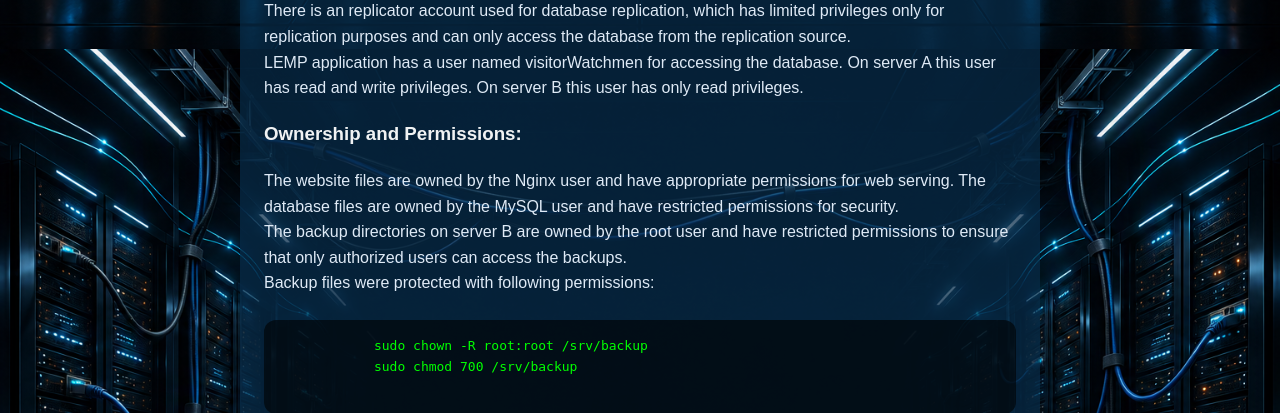
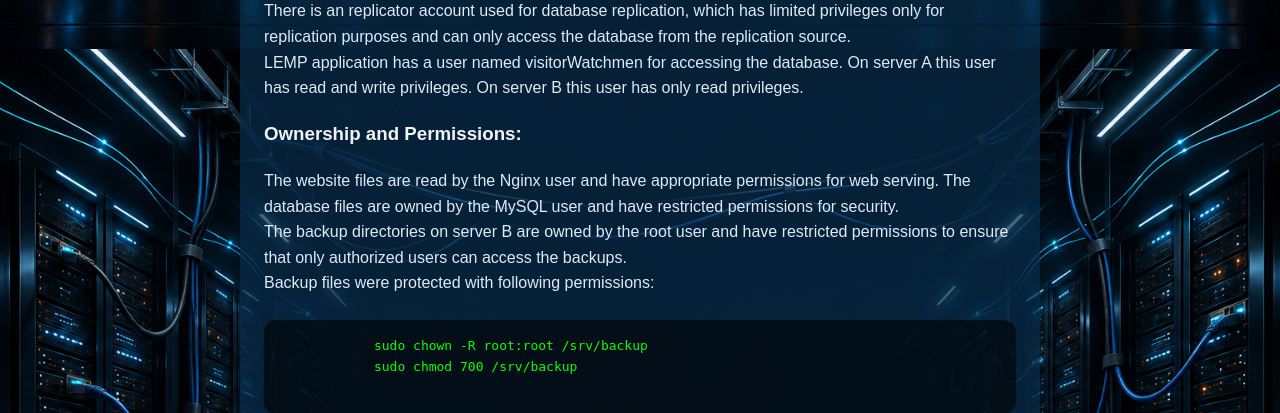
Before and after one commit to Tupsupipo/linux_course, a Flask app: template viikko4/templates/index.html in a window 1280 px wide. Shown: the part 2511-2924 px from the top of the page. Run offline with Flask 3, Linux system fonts and the light colour scheme; the template is opened without the code that fills it, so the values that code supplies are empty.

Commit message:
Add sanitized mysql configs, more descriptions to webpage

```diff
--- a/viikko4/templates/index.html
+++ b/viikko4/templates/index.html
@@ -188,7 +188,7 @@
       <p>LEMP application has a user named visitorWatchmen for accessing the database. On server A this user has read and write privileges. On server B this user has only read privileges.</p>
 
     <h3>Ownership and Permissions:</h3>
-      <p>The website files are owned by the Nginx user and have appropriate permissions for web serving. The database files are owned by the MySQL user and have restricted permissions for security.</p>
+      <p>The website files are read by the Nginx user and have appropriate permissions for web serving. The database files are owned by the MySQL user and have restricted permissions for security.</p>
       <p>The backup directories on server B are owned by the root user and have restricted permissions to ensure that only authorized users can access the backups.</p>
       <p>Backup files were protected with following permissions: </p>
           <pre>
```
